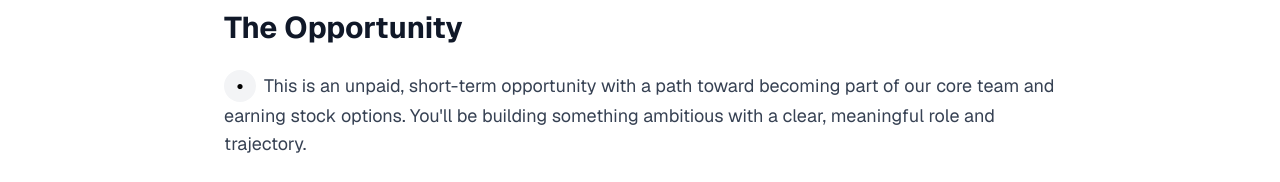
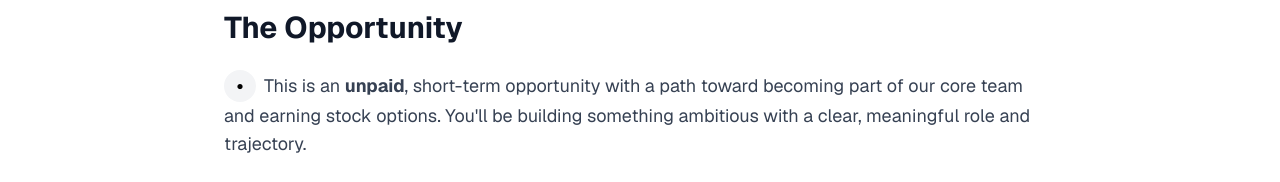
Before and after one commit to mainak9163/mimik, a Next.js app: page /jobs in a window 1280 px wide. Shown: the part 770-952 px from the top of the page. Built offline with nearby package versions, Linux system fonts and the light colour scheme; a web font is replaced by a local one.

Commit message:
Update job-listing-component.tsx
Bold unpaid

```diff
--- a/components/job-listing-component.tsx
+++ b/components/job-listing-component.tsx
@@ -28,7 +28,7 @@ export default function JobListingContent() {
               <span className="inline-flex items-center justify-center w-8 h-8 bg-gray-100 rounded-full mr-2">
                 <span className="text-black font-bold">•</span>
               </span>
-              This is an unpaid, short-term opportunity with a path toward becoming part of our core team and earning
+              This is an <b>unpaid</b>, short-term opportunity with a path toward becoming part of our core team and earning
               stock options. You&apos;ll be building something ambitious with a clear, meaningful role and trajectory.
             </p>
           </div>
```
